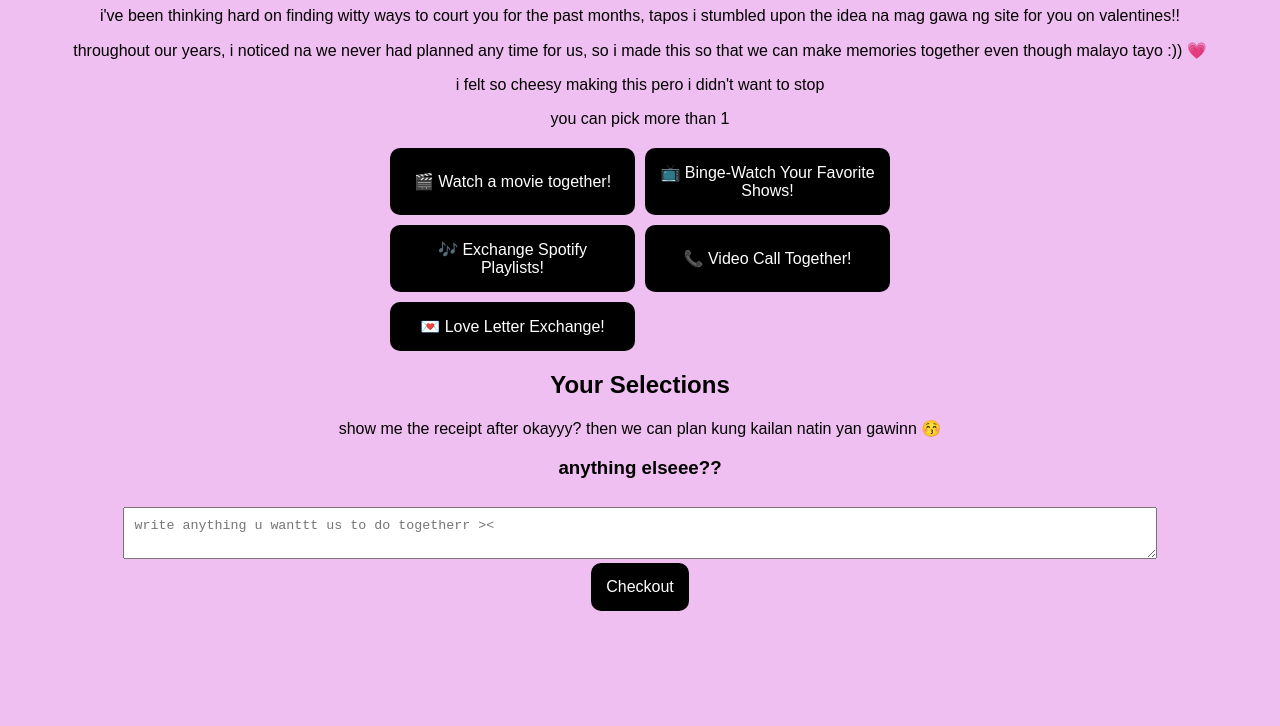
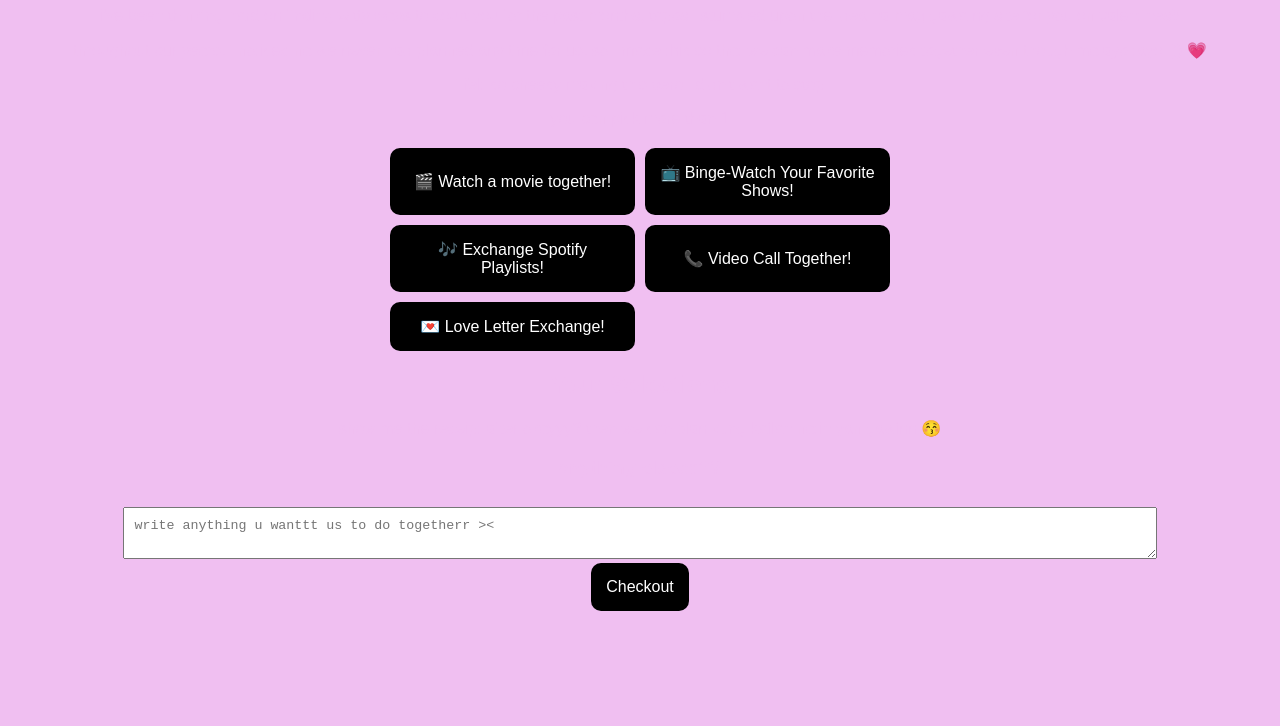
Before and after one commit to mmigi0/4-u-kae, a plain HTML site: page index.html in a window 1280 px wide. Shown: the part 74-800 px from the top of the page. Drawn offline with Linux system fonts and the light colour scheme.

Commit message:
Update style.css

```diff
--- a/style.css
+++ b/style.css
@@ -2,7 +2,7 @@ body {
     font-family: Arial, sans-serif;
     text-align: center;
     background-color: #f0bff1;
-    color: #000000;
+    color: #f0bff1;
 }
 h1 {
     font-size: 2rem;
```
